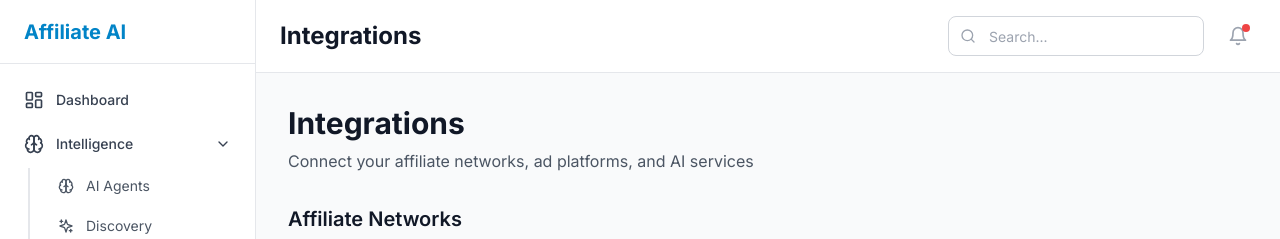
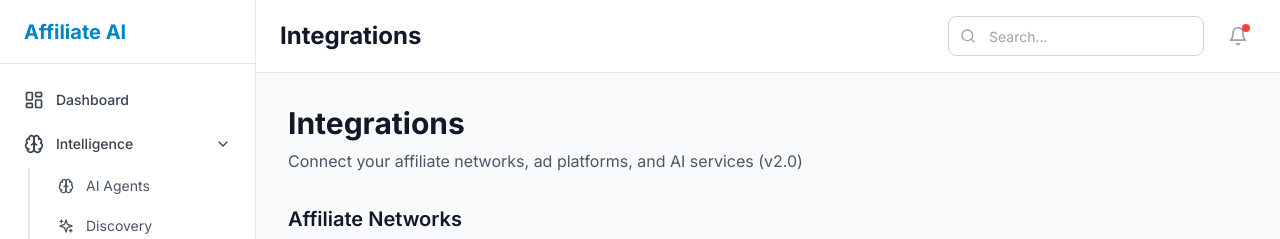
Before and after one commit to TZEK89/affproj-2024-x7k9akuk987be66, a Next.js app in the folder frontend/: page /integrations in a window 1280 px wide. Shown: the top 239 px of the page. Built offline with nearby package versions, Linux system fonts and the light colour scheme; no server answers.

Commit message:
Add version indicator to force cache bust

```diff
--- a/frontend/src/app/integrations/page.tsx
+++ b/frontend/src/app/integrations/page.tsx
@@ -431,7 +431,7 @@
         <div className="mb-8">
           <h1 className="text-3xl font-bold text-gray-900">Integrations</h1>
           <p className="mt-2 text-gray-600">
-            Connect your affiliate networks, ad platforms, and AI services
+            Connect your affiliate networks, ad platforms, and AI services (v2.0)
           </p>
         </div>
 
```
